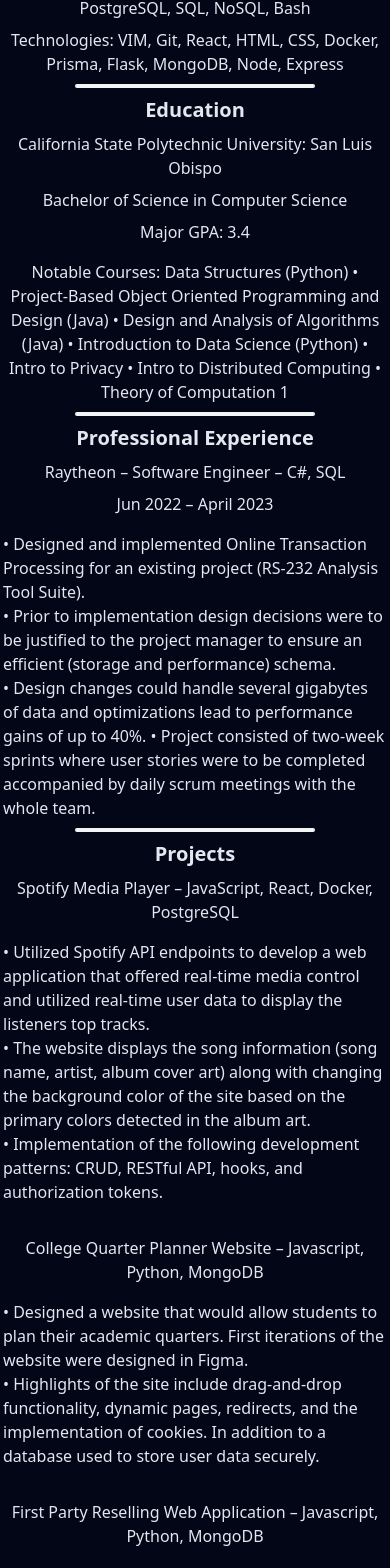
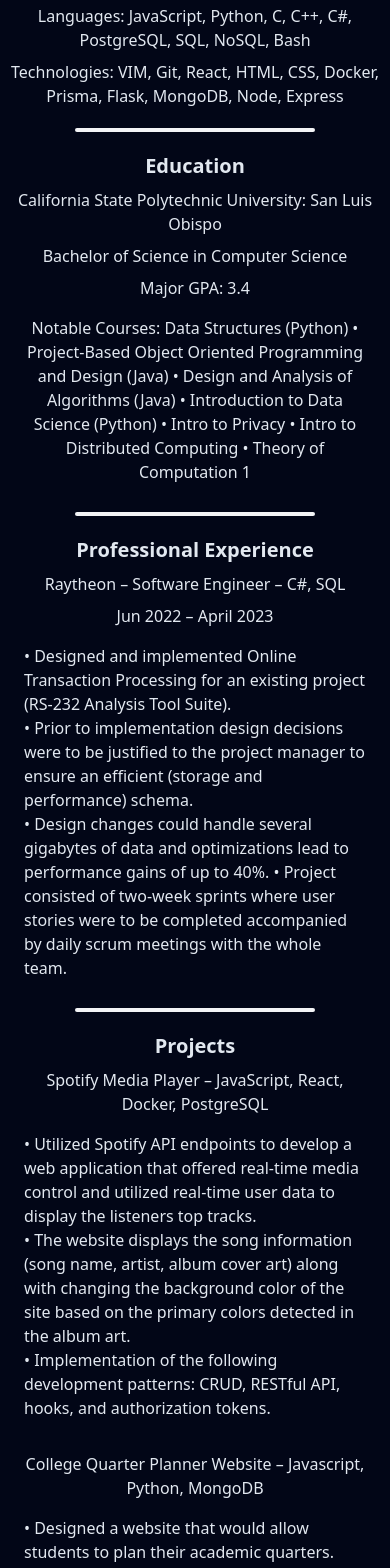
Before and after one commit to edolivar/personalWebsite, a React (Vite) app: page /Resume in a window 390 px wide. Shown: the part 356-1924 px from the top of the page. Built offline with nearby package versions, Linux system fonts and the light colour scheme.

Commit message:
changed some of the margins to look bettwe on mobile

```diff
--- a/src/Components/Home.jsx
+++ b/src/Components/Home.jsx
@@ -11,8 +11,8 @@ function Home() {
           </h1>
         </div>
       </div>
-      <div className="mt-3 flex justify-center">
-        <p className="mb-4 text-gray-500 dark:text-gray-300 text-left max-w-sm  px-2 sm:max-w-2xl font-light">
+      <div className="mt-3 flex justify-center mt-5">
+        <p className="mb-4 text-gray-500 dark:text-gray-300 text-left max-w-sm  px-2 sm:max-w-2xl font-light mx-6 text-lg">
           Usually just working on some personal projects to learn about the new technologies that
           are coming out. Reformed JavaScript hater. Currently looking for employment. Bad habit of
           looking for green checkmark on stackoverflow.
--- a/src/Components/Resume.jsx
+++ b/src/Components/Resume.jsx
@@ -22,7 +22,7 @@ function Resume() {
         </div>
       </div>
       <div className="flex-col text-center">
-        <hr className="w-60 h-1 mx-auto bg-gray-100 border-0 rounded md:my-8 dark:bg-gray-600 sm:my-8" />
+        <hr className="w-60 h-1 mx-auto bg-gray-100 border-0 rounded my-5 md:my-10  dark:bg-gray-600" />
         <div className="font-bold text-xl my-2">Skills</div>
         <div className="font-extralight my-2">
           Languages: JavaScript, Python, C, C++, C#, PostgreSQL, SQL, NoSQL, Bash
@@ -30,27 +30,27 @@ function Resume() {
         <div className="font-extralight my-2">
           Technologies: VIM, Git, React, HTML, CSS, Docker, Prisma, Flask, MongoDB, Node, Express
         </div>
-        <hr className="w-60 h-1 mx-auto bg-gray-100 border-0 rounded md:my-8 dark:bg-gray-600 sm:my-8" />
+        <hr className="w-60 h-1 mx-auto bg-gray-100 border-0 rounded my-5 md:my-10 dark:bg-gray-600" />
         <div className="font-bold text-xl my-2">Education</div>
-        <div className="font-extralight my-2">
+        <div className="font-extralight my-2 mx-2">
           California State Polytechnic University: San Luis Obispo
         </div>
-        <div className="font-extralight my-2">Bachelor of Science in Computer Science</div>
-        <div className="font-extralight my-2">Major GPA: 3.4</div>
+        <div className="font-extralight my-2 mx-2">Bachelor of Science in Computer Science</div>
+        <div className="font-extralight my-2 mx-2">Major GPA: 3.4</div>
         <div className="font-extralight flex justify-center">
-          <div className="md:max-w-2xl max-w-sm  my-2 ">
+          <div className="md:max-w-2xl max-w-sm  my-2 mx-6">
             Notable Courses: Data Structures (Python) • Project-Based Object Oriented Programming
             and Design (Java) • Design and Analysis of Algorithms (Java) • Introduction to Data
             Science (Python) • Intro to Privacy • Intro to Distributed Computing • Theory of
             Computation 1
           </div>
         </div>
-        <hr className="w-60 h-1 mx-auto bg-gray-100 border-0 rounded md:my-8 dark:bg-gray-600 sm:my-8" />
+        <hr className="w-60 h-1 mx-auto bg-gray-100 border-0 rounded my-5 md:my-10  dark:bg-gray-600" />
         <div className="font-bold text-xl my-2">Professional Experience</div>
-        <div className="font-light my-2">Raytheon – Software Engineer – C#, SQL</div>
+        <div className="font-light my-2 mx-6">Raytheon – Software Engineer – C#, SQL</div>
         <div className="font-extralight my-2">Jun 2022 – April 2023</div>
         <div className="font-extralight flex justify-center">
-          <div className="md:max-w-2xl max-w-sm  my-2 text-left">
+          <div className="md:max-w-2xl max-w-sm  my-2 text-left mx-6">
             <p>
               • Designed and implemented Online Transaction Processing for an existing project
               (RS-232 Analysis Tool Suite).
@@ -66,13 +66,13 @@ function Resume() {
             </p>
           </div>
         </div>
-        <hr className="w-60 h-1 mx-auto bg-gray-100 border-0 rounded md:my-8 dark:bg-gray-600 sm:my-8" />
+        <hr className="w-60 h-1 mx-auto bg-gray-100 border-0 rounded my-5 md:my-10 dark:bg-gray-600" />
         <div className="font-bold text-xl my-2">Projects</div>
-        <div className="font-light my-2">
+        <div className="font-light my-2 mx-6">
           Spotify Media Player – JavaScript, React, Docker, PostgreSQL
         </div>
         <div className="font-extralight flex justify-center">
-          <div className="md:max-w-2xl max-w-sm  my-2 text-left">
+          <div className="md:max-w-2xl max-w-sm  my-2 text-left mx-6">
             <p>
               • Utilized Spotify API endpoints to develop a web application that offered real-time
               media control and utilized real-time user data to display the listeners top tracks.
@@ -88,11 +88,11 @@ function Resume() {
             </p>
           </div>
         </div>
-        <div className="font-light mt-6 mb-2">
+        <div className="font-light mt-6 mb-2 mx-6">
           College Quarter Planner Website – Javascript, Python, MongoDB
         </div>
         <div className="font-extralight flex justify-center">
-          <div className="md:max-w-2xl max-w-sm  my-2 text-left">
+          <div className="md:max-w-2xl max-w-sm  my-2 text-left mx-6">
             <p>
               • Designed a website that would allow students to plan their academic quarters. First
               iterations of the website were designed in Figma.
@@ -104,11 +104,11 @@ function Resume() {
             </p>
           </div>
         </div>
-        <div className="font-light mt-6 mb-2">
+        <div className="font-light mt-6 mb-2 mx-6">
           First Party Reselling Web Application – Javascript, Python, MongoDB
         </div>
         <div className="font-extralight flex justify-center">
-          <div className="md:max-w-2xl max-w-sm  my-2 text-left">
+          <div className="md:max-w-2xl max-w-sm  my-2 text-left mx-6">
             <p>
               • Participated in a six-week group project comprising 3 two-week sprints (with
               reviews).
@@ -125,7 +125,7 @@ function Resume() {
             </p>
           </div>
         </div>
-        <hr className="w-60 h-1 mx-auto bg-gray-100 border-0 rounded md:my-8 dark:bg-gray-600 sm:my-8" />
+        <hr className="w-60 h-1 mx-auto bg-gray-100 border-0 rounded my-5 md:my-10 dark:bg-gray-600" />
       </div>
     </>
   )
```
